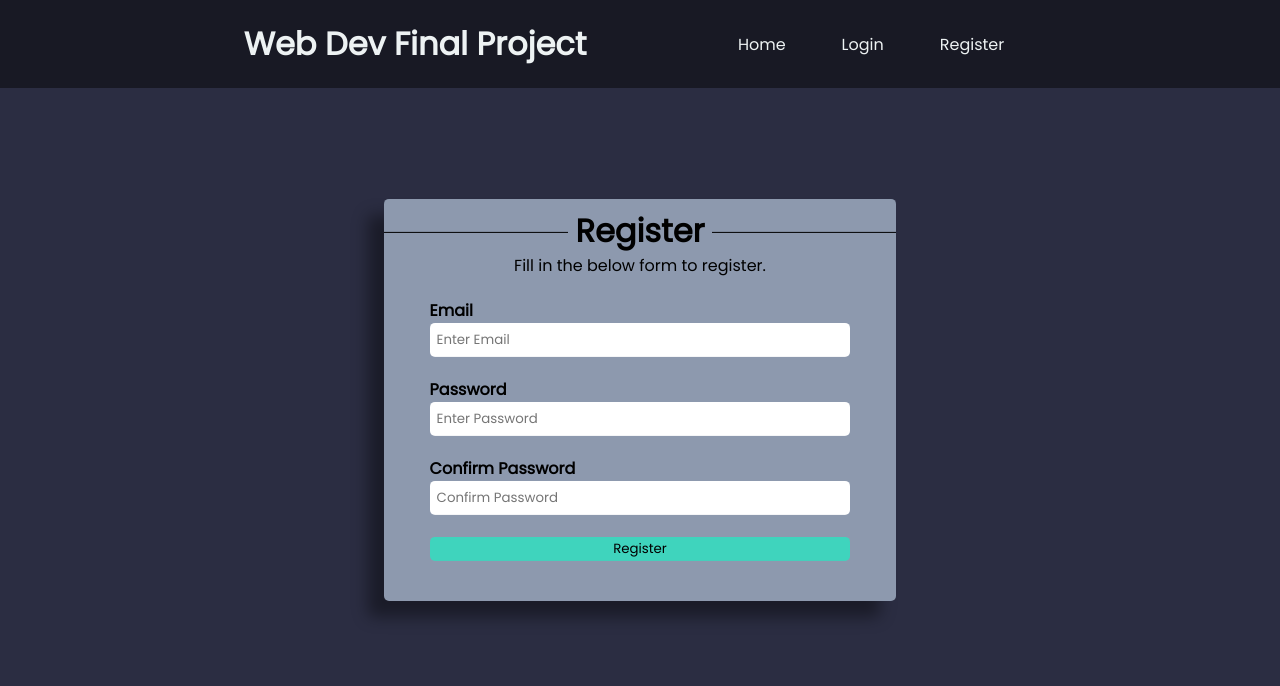
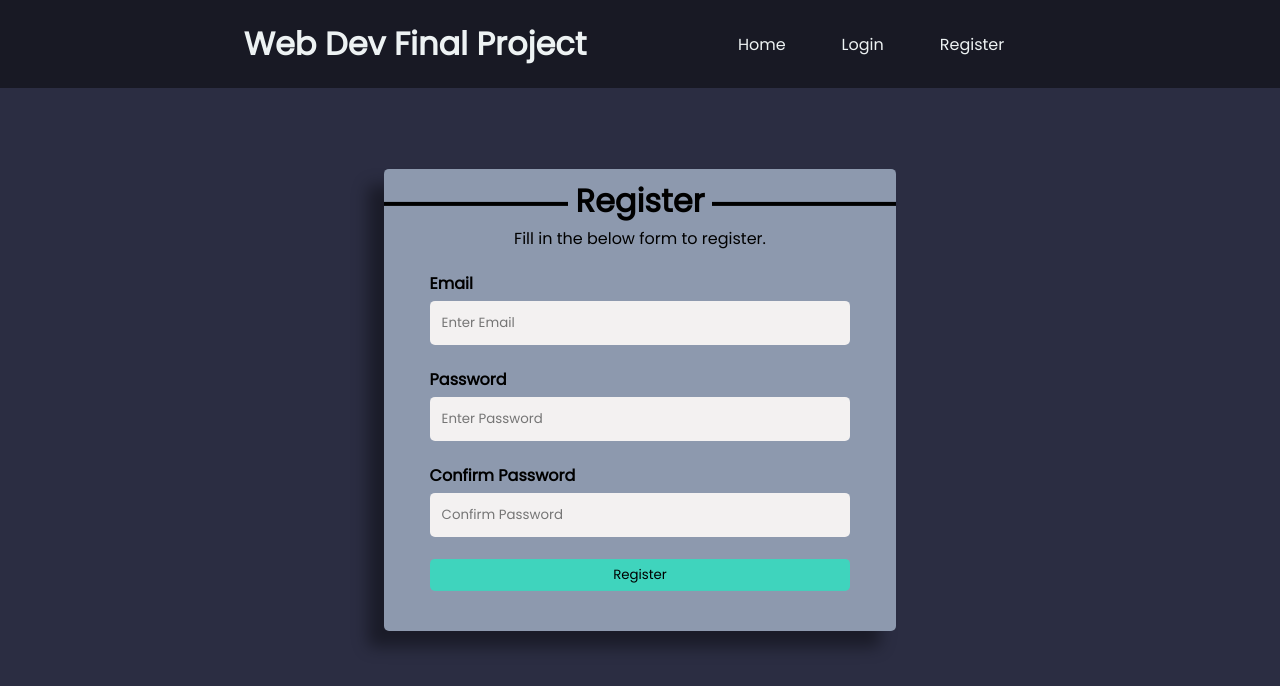
Before and after one commit to andrewgalvin/web-dev-final-project, a React (Create React App) app in the folder client/: page /register in a window 1280 px wide. Shown: the top 686 px of the page. Built offline with nearby package versions, Linux system fonts and the light colour scheme.

Commit message:
Cleaned up CSS

```diff
--- a/client/src/components/Register/Register.css
+++ b/client/src/components/Register/Register.css
@@ -15,7 +15,7 @@
   box-shadow: -1em 1em 1em rgb(0, 0, 0, 0.4);
 }
 
-@media (max-width: 900px){
+@media (max-width: 900px) {
   .register-container {
     width: 90%;
   }
@@ -27,7 +27,7 @@
 .register-container h1 {
   width: 100%;
   text-align: center;
-  border-bottom: 1px solid #000;
+  border-bottom: 4px solid rgb(0,0,0);
   line-height: 0.1em;
   margin: 30px 0 20px;
 }
@@ -50,12 +50,17 @@
 }
 
 .register-input input {
-  /* display: block; */
+  background-color: rgb(243, 241, 241);
   width: 100%;
-  padding: 5px 5px;
+  margin: 5px 0 22px 0;
+  display: inline-block;
+  padding: 12px;
+  border: none;
   border-radius: 5px;
-  border-color: transparent;
-  margin-bottom: 20px;
+}
+
+.register-input input:focus {
+  outline: none;
 }
 
 .register-input button {
@@ -64,6 +69,7 @@
   border-color: transparent;
   width: 100%;
   margin-bottom: 20px;
+  padding: 4px;
 }
 
 .register-input button:hover {
```
Lines whose indentation alone changed are shown as unchanged.
